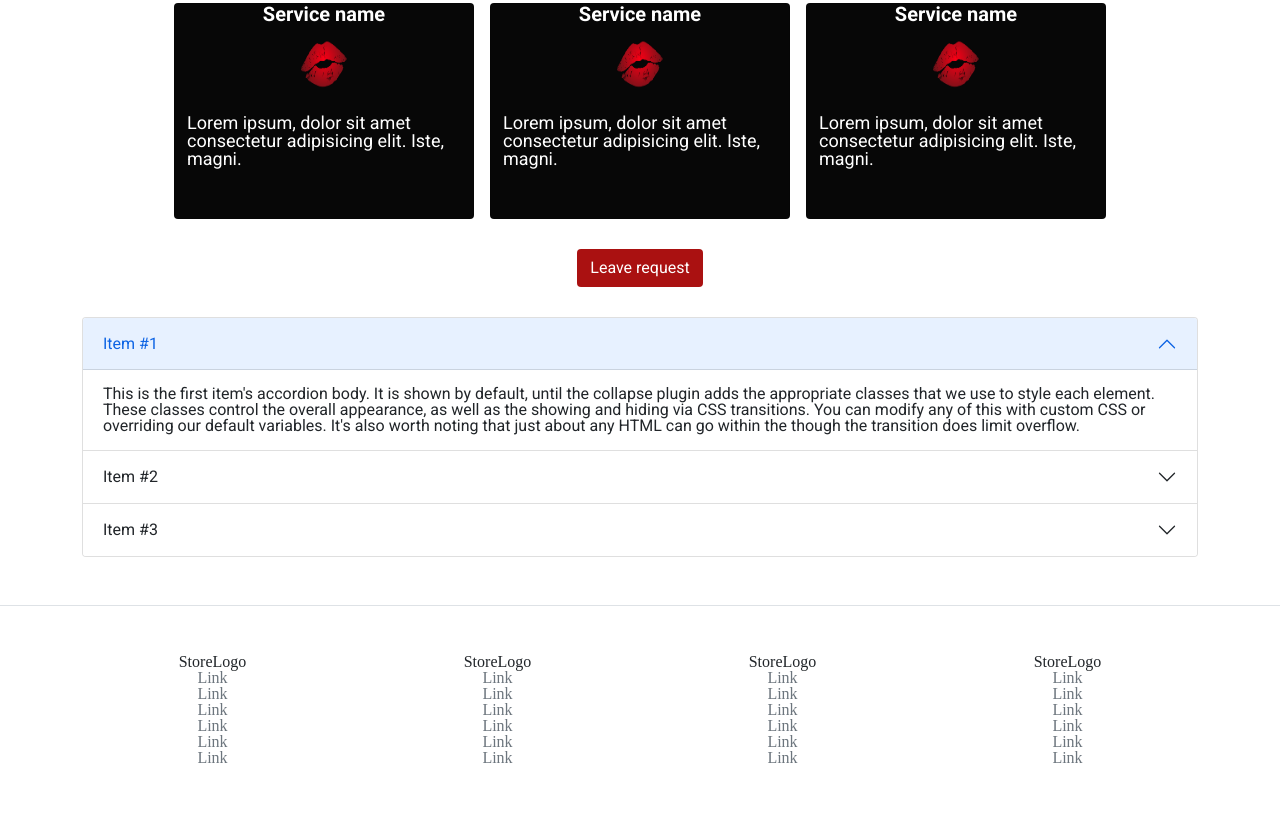
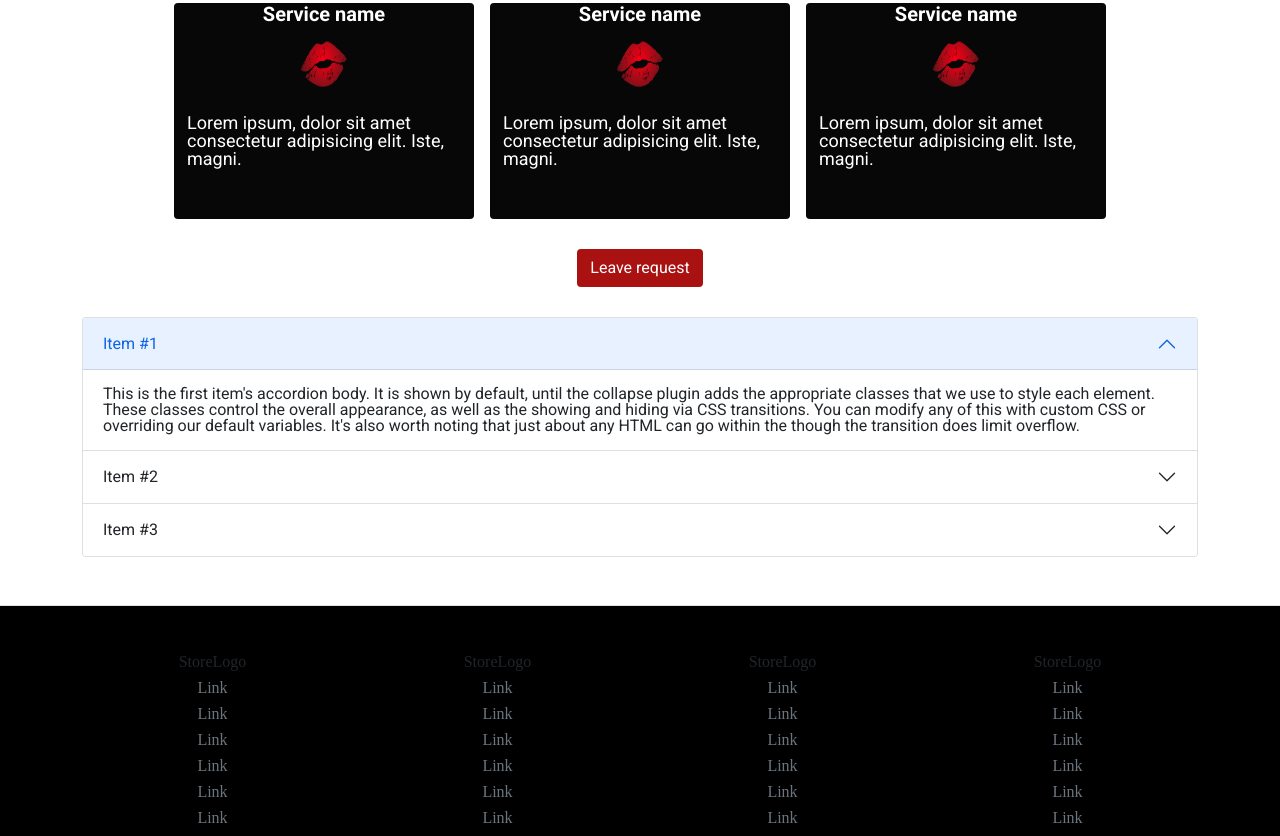
Before and after one commit to Kseniya8765/bootsrap-site, a plain HTML site: page index.html in a window 1280 px wide. Shown: the part 913-1749 px from the top of the page. Before the commit the page ends 1727 px from the top, so only its background shows below. Drawn offline with nearby package versions, Linux system fonts and the light colour scheme.

Commit message:
fix: footer

```diff
--- a/index.html
+++ b/index.html
@@ -207,7 +207,7 @@
           </div>
         </div>
     </main>
-    <footer class="pt-4 my-md-5 pt-md-5 border-top">
+    <footer class="pt-4 mt-md-5 pt-md-5 border-top">
       <div class="container">
       <div class="row">
         <div class="col-12 col-md text-center">
--- a/styles/style.css
+++ b/styles/style.css
@@ -57,3 +57,9 @@ header{
     background-color: rgb(170, 17, 17);
     color: white;
 }
+footer{
+    background-color: black;
+}
+.list-unstyled li{
+    margin: 10px 0;
+}
```
